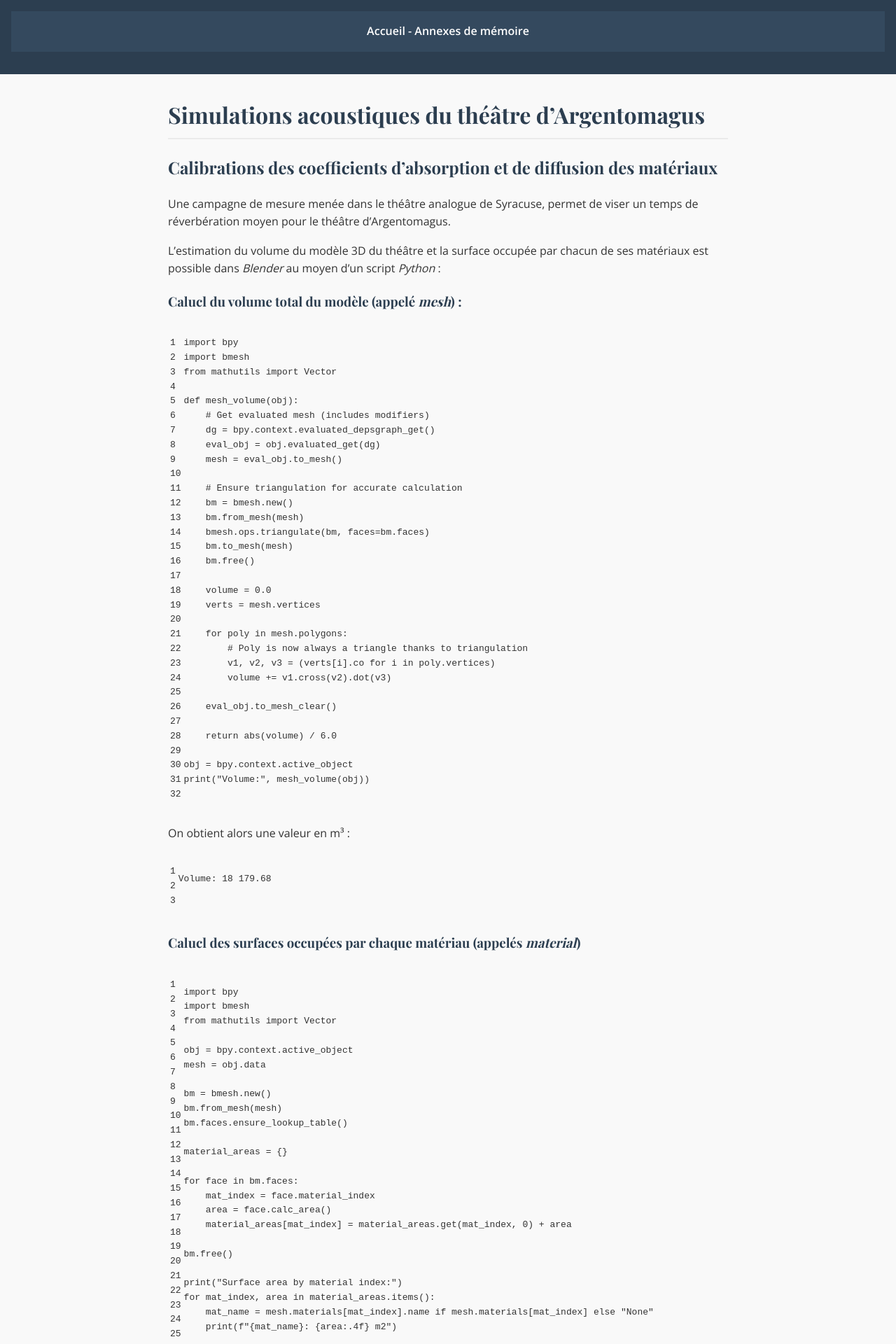
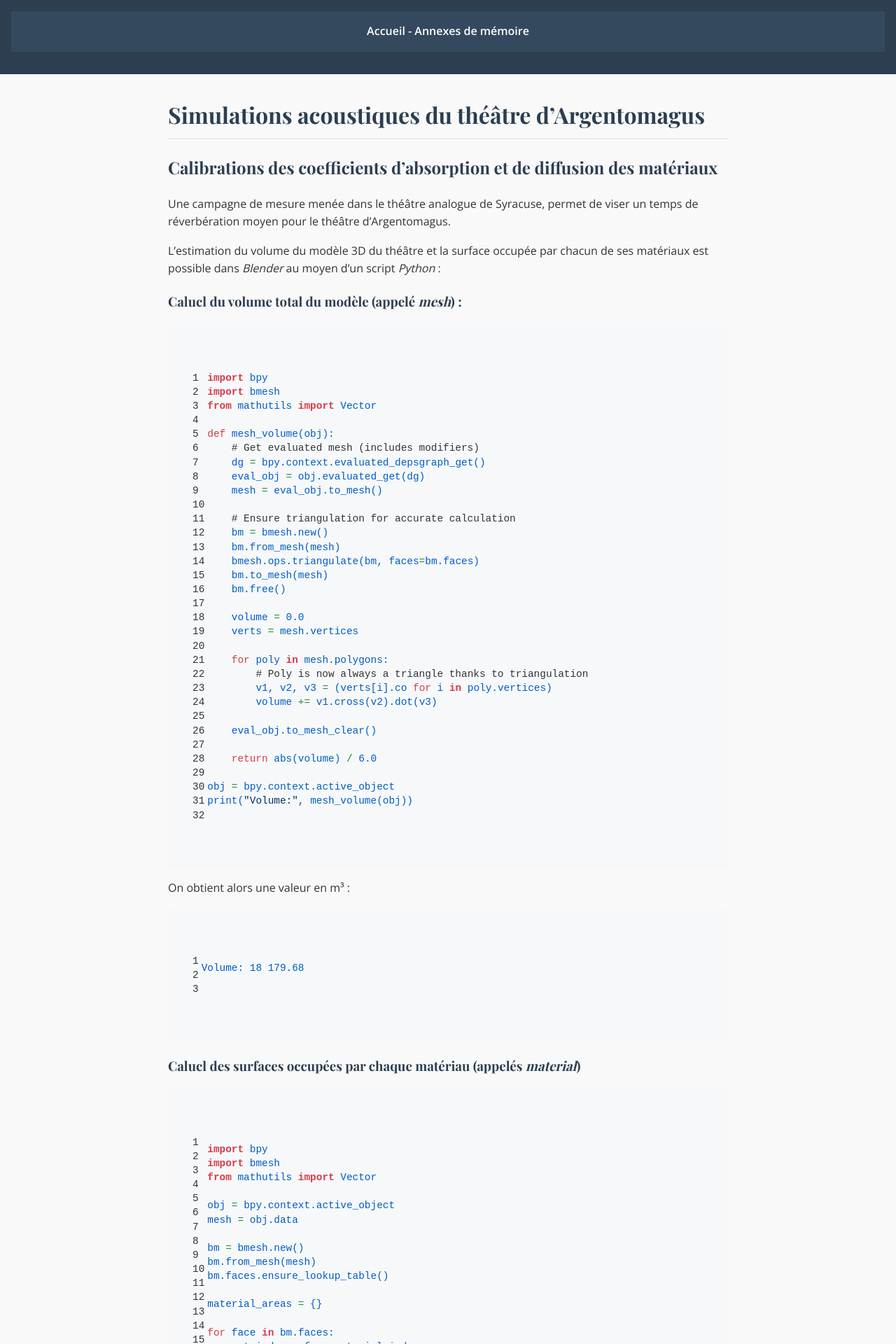
Before and after one commit to agathekowalski/ensll_memoire_p2026, a Jekyll site: the page built from simulations/index.md, in a window 1280 px wide. Shown: the top 1920 px of the page at 70% size. Built offline with Jekyll 4.4.1, drawn with Linux system fonts in a browser that asks for light colours.

Commit message:
Update default.html

```diff
--- a/_layouts/default.html
+++ b/_layouts/default.html
@@ -6,6 +6,79 @@
     <title>{{ page.title }}</title>
     <!-- Lien vers ton CSS à la racine -->
     <link rel="stylesheet" href="{{ "/style.css" | relative_url }}">
+    <style>
+  /* Style pour la coloration syntaxique avec Rouge */
+  .highlight {
+    background-color: #f6f8fa;
+    border-radius: 3px;
+    padding: 1rem;
+    overflow-x: auto;
+    margin: 1rem 0;
+    font-size: 0.9rem;
+    line-height: 1.4;
+  }
+
+  /* Thème "github" pour Rouge (similaire à GitHub) */
+  .highlight .k { color: #d73a49; } /* Mots-clés */
+  .highlight .s { color: #032f62; } /* Chaînes de caractères */
+  .highlight .c { color: #6a737d; font-style: italic; } /* Commentaires */
+  .highlight .n { color: #005cc5; } /* Noms de variables, fonctions, etc. */
+  .highlight .o { color: #22863a; } /* Opérateurs */
+  .highlight .p { color: #005cc5; } /* Ponctuation */
+  .highlight .mi { color: #005cc5; } /* Nombres */
+  .highlight .mf { color: #005cc5; } /* Nombres à virgule */
+  .highlight .mh { color: #005cc5; } /* Nombres hexadécimaux */
+  .highlight .ge { color: #6a737d; font-style: italic; } /* Mots-clés génériques */
+  .highlight .gs { color: #005cc5; font-weight: bold; } /* Chaînes génériques */
+  .highlight .gu { color: #005cc5; } /* URL */
+  .highlight .gt { color: #005cc5; } /* Types génériques */
+  .highlight .kc { color: #d73a49; } /* Constantes */
+  .highlight .kd { color: #d73a49; } /* Mots-clés de déclaration */
+  .highlight .kn { color: #d73a49; font-weight: bold; } /* Mots-clés de namespace */
+  .highlight .kp { color: #d73a49; } /* Mots-clés pseudo */
+  .highlight .kr { color: #d73a49; font-weight: bold; } /* Mots-clés de retour */
+  .highlight .kt { color: #445588; } /* Types */
+  .highlight .ld { color: #005cc5; } /* Littéraux de date */
+  .highlight .l { background-color: #f1f8ff; color: #005cc5; } /* Littéraux */
+  .highlight .na { color: #008080; } /* Attributs */
+  .highlight .nb { color: #005cc5; } /* Noms de builtins */
+  .highlight .nc { color: #445588; } /* Classes */
+  .highlight .no { color: #005cc5; } /* Constantes numériques */
+  .highlight .nd { color: #005cc5; } /* Noms de décorateurs */
+  .highlight .ne { color: #d73a49; font-weight: bold; } /* Noms d'exceptions */
+  .highlight .nf { color: #005cc5; } /* Noms de fonctions */
+  .highlight .nl { color: #005cc5; } /* Littéraux */
+  .highlight .nn { color: #005cc5; } /* Noms de variables */
+  .highlight .nx { color: #005cc5; } /* Noms de variables spéciales */
+  .highlight .py { color: #005cc5; } /* Noms de types Python */
+  .highlight .nt { color: #005cc5; } /* Noms de tags */
+  .highlight .nv { color: #005cc5; } /* Noms de variables */
+  .highlight .ow { color: #d73a49; font-weight: bold; } /* Opérateurs de mots */
+  .highlight .w { color: #bbbbbb; } /* Espaces blancs */
+  .highlight .mf { color: #005cc5; } /* Nombres à virgule flottante */
+  .highlight .mh { color: #005cc5; } /* Nombres hexadécimaux */
+  .highlight .mi { color: #005cc5; } /* Nombres entiers */
+  .highlight .mo { color: #005cc5; } /* Opérateurs mathématiques */
+  .highlight .sa { color: #032f62; } /* Chaînes de caractères avec apostrophes */
+  .highlight .sb { color: #032f62; } /* Chaînes de caractères avec backticks */
+  .highlight .sc { color: #032f62; } /* Chaînes de caractères avec guillemets */
+  .highlight .dl { color: #032f62; } /* Littéraux de délimiteurs */
+  .highlight .sd { color: #032f62; } /* Docstrings */
+  .highlight .s2 { color: #032f62; } /* Chaînes de caractères doubles */
+  .highlight .se { color: #032f62; } /* Échappements */
+  .highlight .sh { color: #032f62; } /* Chaînes de caractères avec hachage */
+  .highlight .si { color: #032f62; } /* Chaînes de caractères avec interpolation */
+  .highlight .sx { color: #032f62; } /* Chaînes de caractères spéciales */
+  .highlight .sr { color: #032f62; } /* Chaînes de caractères brutes */
+  .highlight .s1 { color: #032f62; } /* Chaînes de caractères simples */
+  .highlight .ss { color: #032f62; } /* Chaînes de caractères symboliques */
+  .highlight .bp { color: #005cc5; } /* Noms de propriétés builtins */
+  .highlight .fm { color: #005cc5; } /* Noms de fonctions magiques */
+  .highlight .vc { color: #005cc5; } /* Noms de variables de classe */
+  .highlight .vg { color: #005cc5; } /* Noms de variables globales */
+  .highlight .vi { color: #005cc5; } /* Noms de variables d'instance */
+  .highlight .vm { color: #005cc5; } /* Noms de variables magiques */
+</style>
     <!-- Police Google Fonts -->
     <link rel="preconnect" href="https://fonts.googleapis.com">
     <link rel="preconnect" href="https://fonts.gstatic.com" crossorigin>
```
